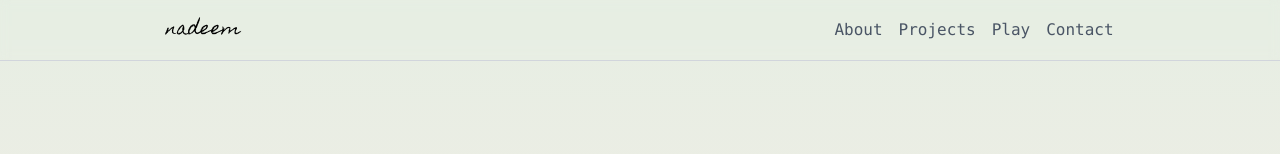
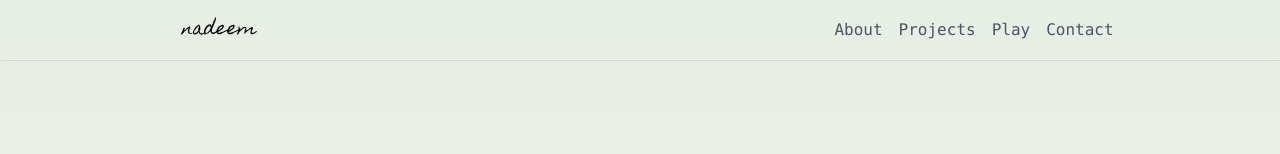
Before and after one commit to Centinoughty/portfolio-website, a Next.js app: page / in a window 1280 px wide. Shown: the top 154 px of the page. Built offline with nearby package versions, Linux system fonts and the light colour scheme.

Commit message:
updated navbar

```diff
--- a/src/components/Navbar/Navbar.tsx
+++ b/src/components/Navbar/Navbar.tsx
@@ -6,7 +6,7 @@ export default function Navbar() {
     <>
       <nav className="z-10 absolute top-0 left-0 w-full px-[3%] md:px-[13%] py-4 border-b border-b-gray-300 flex justify-between items-center backdrop-blur-[5px]">
         <div className={`${home.className} md:text-lg`}>
-          <Link href="/">nadeem</Link>
+          <Link href="/" className="px-4 py-1">nadeem</Link>
         </div>
         <div className="hidden text-gray-600 font-mono md:flex gap-4">
           <Link href="">About</Link>
```
